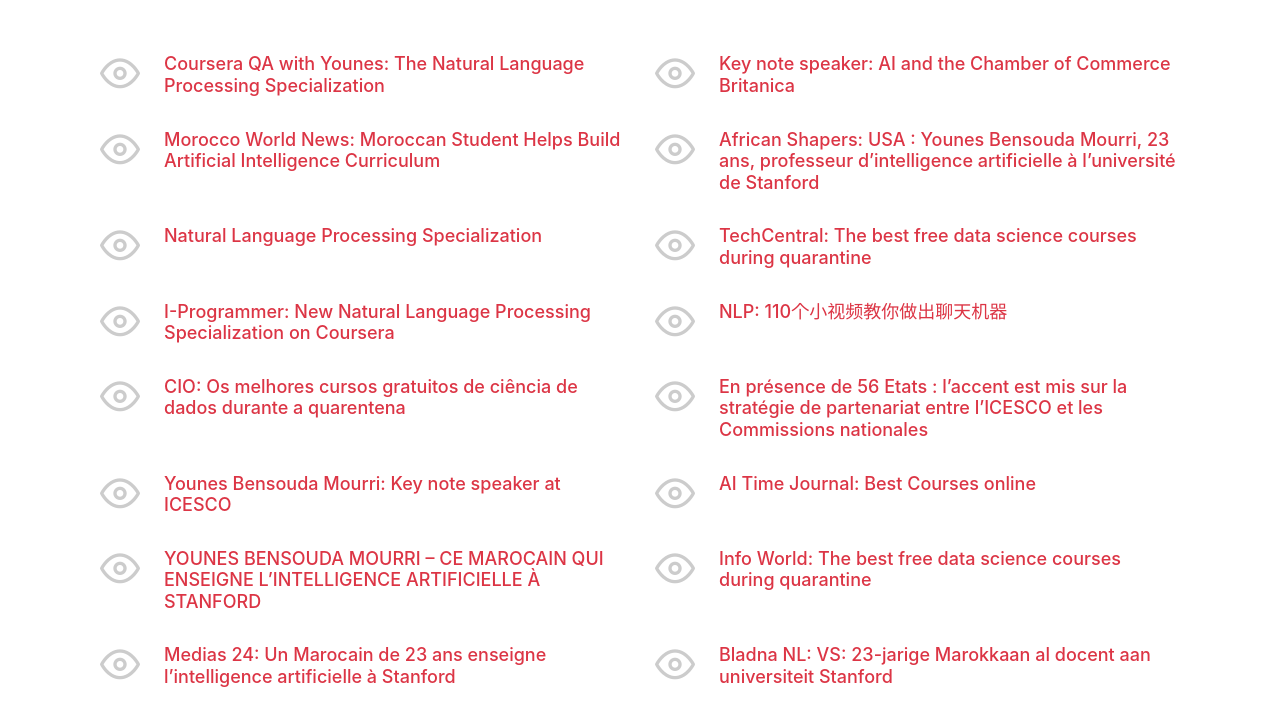
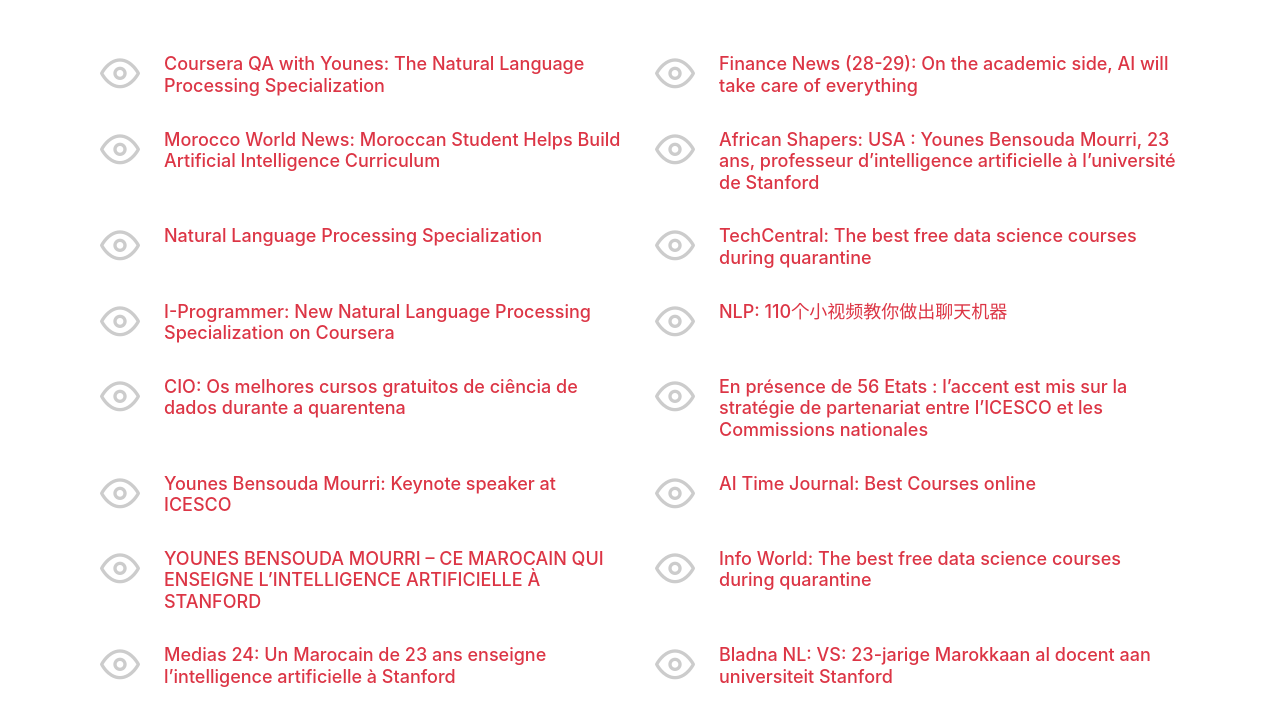
Before and after one commit to YounesBensoudaMourri/younesbensoudamourri.github.io, a plain HTML site: page news.html in a window 1280 px wide. Shown: the part 669-1381 px from the top of the page. Drawn offline with Linux system fonts and the light colour scheme; files whose address does not match are found by name.

Commit message:
added magazine

```diff
--- a/news.html
+++ b/news.html
@@ -105,7 +105,7 @@
                            <span class="icon-eye display-3"></span>
                         </div>
                         <div class="media-body">
-                           <h3 class="h5"><a href=""> Key note speaker: AI and the Chamber of Commerce Britanica </a> </h3>
+                           <h3 class="h5"><a href="https://fnh.ma/editionsnumerique/finances-news-hebdo-numero-989"> Finance News (28-29): On the academic side, AI will take care of everything </a> </h3>
                         </div>
                      </div>
                   </div>
@@ -212,7 +212,7 @@
                            <span class="icon-eye display-3"></span>
                         </div>
                         <div class="media-body">
-                           <h3 class="h5"><a href="https://www.youtube.com/watch?v=QVoQGEDfEYc&t=1s"> Younes Bensouda Mourri: Key note speaker at ICESCO </a></h3>
+                           <h3 class="h5"><a href="https://www.youtube.com/watch?v=QVoQGEDfEYc&t=1s"> Younes Bensouda Mourri: Keynote speaker at ICESCO </a></h3>
                         </div>
                      </div>
                   </div>
```
